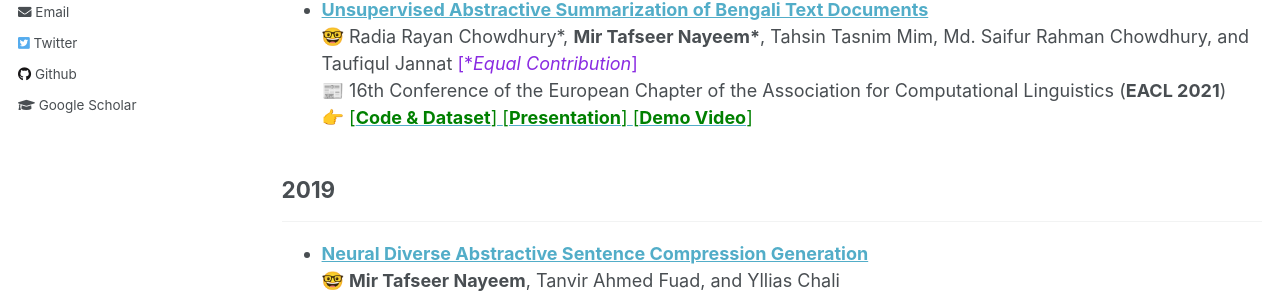
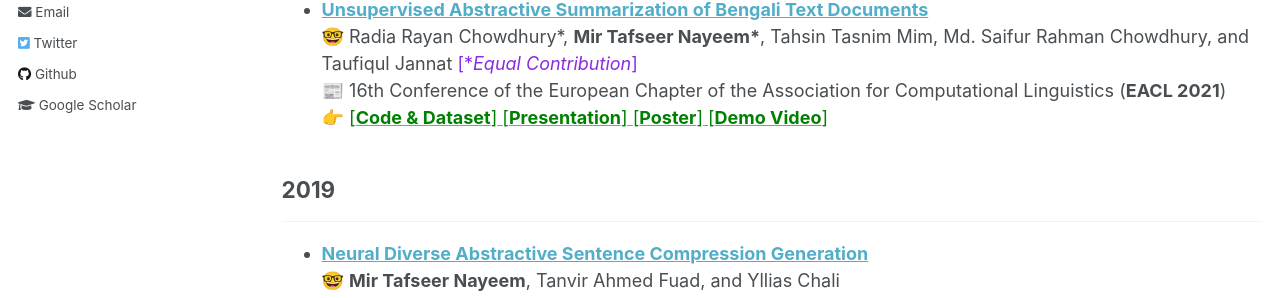
Before and after one commit to sujan-sarker/sujan-sarker.github.io, a Jekyll site: the page built from _pages/publications.md, in a window 1280 px wide and 900 px high. Shown: the part 436-734 px from the top of the window. Built offline with Jekyll 4.4.1, drawn with Linux system fonts in a browser that asks for light colours.

Commit message:
Poster Updated!

```diff
--- a/_pages/publications.md
+++ b/_pages/publications.md
@@ -17,7 +17,7 @@ author_profile: true
 * [**Unsupervised Abstractive Summarization of Bengali Text Documents**](https://arxiv.org/abs/2102.04490)<br/>
 🤓 Radia Rayan Chowdhury\*, **Mir Tafseer Nayeem\***, Tahsin Tasnim Mim, Md. Saifur Rahman Chowdhury, and Taufiqul Jannat <span style ="color:BlueViolet"> [\**Equal Contribution*]</span> <br/>
 📰 16th Conference of the European Chapter of the Association for Computational Linguistics (**EACL 2021**)<br/>
-👉 [<span style ="color:Green"> [**Code & Dataset**] </span>](https://github.com/tafseer-nayeem/BengaliSummarization) [<span style ="color:Green"> [**Presentation**] </span>](https://tafseer-nayeem.github.io/files/EACL2021/eacl2021_presentation.pdf) [<span style ="color:Green"> [**Demo Video**] </span>](https://youtu.be/LrnskktiXcg)
+👉 [<span style ="color:Green"> [**Code & Dataset**] </span>](https://github.com/tafseer-nayeem/BengaliSummarization) [<span style ="color:Green"> [**Presentation**] </span>](https://tafseer-nayeem.github.io/files/EACL2021/eacl2021_presentation.pdf) [<span style ="color:Green"> [**Poster**] </span>](https://tafseer-nayeem.github.io/files/EACL2021/eacl2021_poster.pdf) [<span style ="color:Green"> [**Demo Video**] </span>](https://youtu.be/LrnskktiXcg)
 
 
 ## 2019
```
Also changed, not shown: 1 other file.
